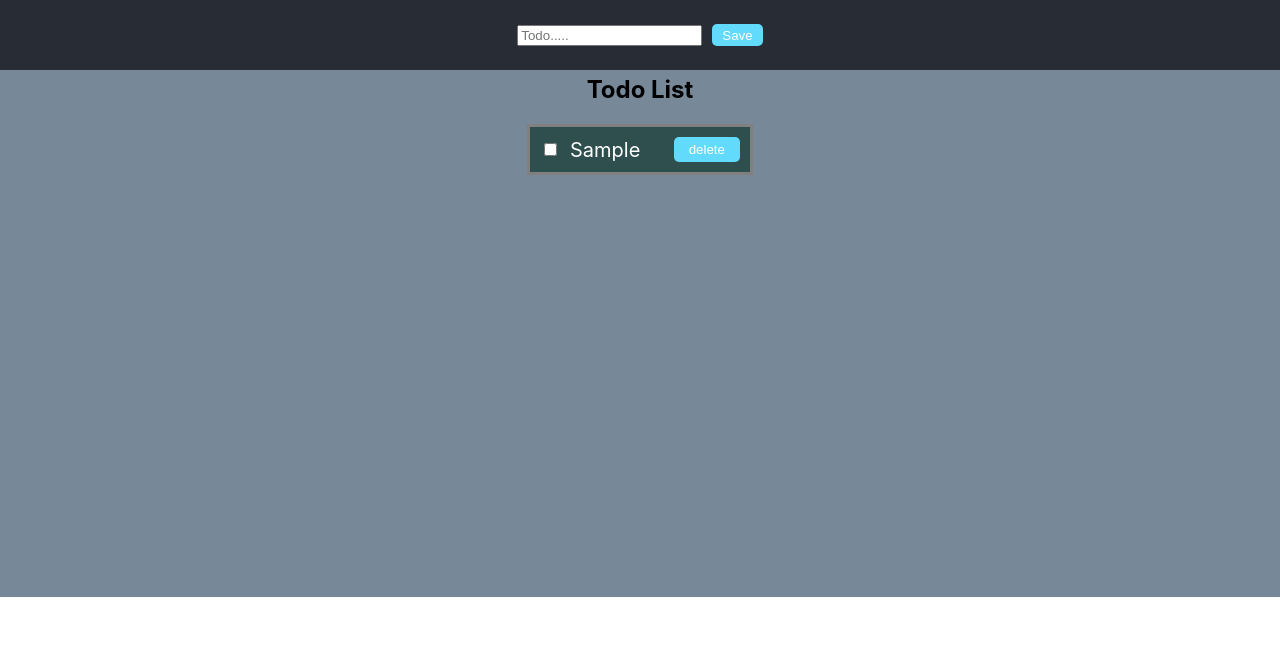
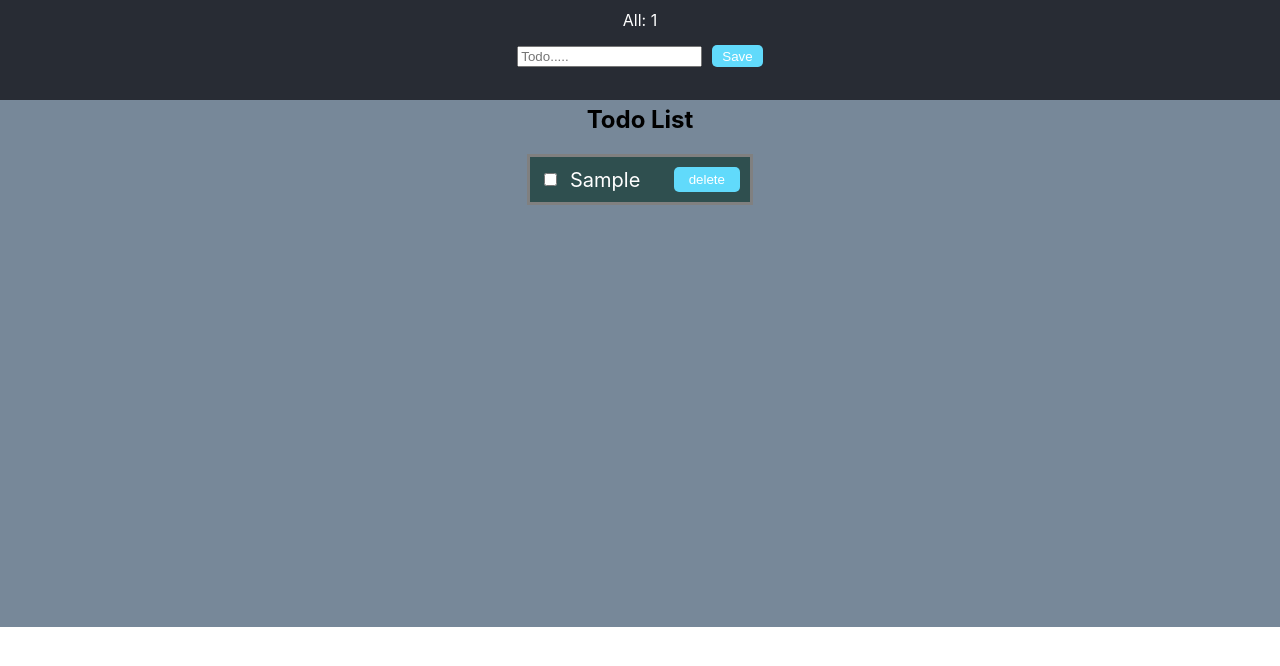
Before and after one commit to w0rstR/react-module, a React (Create React App) app: page / in a window 1280 px wide. Both pictures are taken after typing "Sample" into the empty fields and a click on the button "Save". Shown: the top 666 px of the page. Built offline with nearby package versions, Linux system fonts and the light colour scheme; the HTML template or start-up script is replaced by a standard one.

Commit message:
finished all tasks

```diff
--- a/src/App.js
+++ b/src/App.js
@@ -1,10 +1,9 @@
 import './App.css';
-import Form from "./components/Form/Form";
-import TodoList from "./components/TodoList/TodoList";
+import Form from './components/Form/Form';
+import TodoList from './components/TodoList/TodoList';
 
 function App() {
     return (
-
         <div>
             <Form/>
             <TodoList/>
--- a/src/components/Form/Form.js
+++ b/src/components/Form/Form.js
@@ -1,22 +1,27 @@
-import {useForm} from "react-hook-form";
-import {useDispatch, useSelector} from "react-redux";
-import {createTodo} from "../store/todolist.conf";
+import {useForm} from 'react-hook-form';
+import {useDispatch, useSelector} from 'react-redux';
+
+import {createTodo} from '../store/todolist.conf';
 import s from './Form.module.css'
 
-export default function Form(){
+export default function Form() {
     const {handleSubmit, register, reset} = useForm()
     const dispatch = useDispatch();
 
-    const create=(data)=>{
-        console.log({...data,id:new Date().getTime()})
-        dispatch(createTodo({...data,id:new Date().getTime(),status:false}))
+    const {count, completed} = useSelector(state => state['todoListReducer'])
+
+    const create = (data) => {
+        dispatch(createTodo({...data, id: new Date().getTime(), status: false}))
         reset()
     }
 
 
-
-    return(
+    return (
         <div className={s.container}>
+            <div className={s.count}>
+                {count ? <div className={s.item}>All: {count}</div> : null}
+                {completed ? <div className={s.item}>Completed: {completed}</div> : null}
+            </div>
             <div>
                 <form onSubmit={handleSubmit(create)}>
                     <div className={s.wrap}>
--- a/src/components/Form/Form.module.css
+++ b/src/components/Form/Form.module.css
@@ -1,9 +1,11 @@
 .container{
     display: flex;
-    justify-content: center;
     align-items: center;
+    gap: 15px;
+    padding-top: 10px;
+    flex-direction: column;
     background-color: #282c34;
-    height: 70px;
+    height: 90px;
 }
 
 .wrap{
@@ -19,3 +21,10 @@
     color: white;
     cursor: pointer;
 }
+.item{
+    color: white;
+}
+.count{
+    display: flex;
+    gap: 20px;
+}
--- a/src/components/TodoItem/TodoItem.js
+++ b/src/components/TodoItem/TodoItem.js
@@ -1,26 +1,28 @@
-import  s from './TodoItem.module.css'
-import {useDispatch} from "react-redux";
-import {deleteTodo, setStatus} from "../store/todolist.conf";
+import {useDispatch} from 'react-redux';
 
-export default function TodoItem({item}){
+import {deleteTodo, setStatus} from '../store/todolist.conf';
+import s from './TodoItem.module.css'
+
+export default function TodoItem({item}) {
 
     const dispatch = useDispatch()
-    const {todo,id,status} = item;
+    const {todo, id, status} = item;
 
-    const chaked = ()=>{
+    const checked = () => {
         dispatch(setStatus({id}))
     }
 
-    return(
+    return (
         <div className={s.container}>
             <div className={s.wrap}>
                 <div>
-                    <input defaultChecked={status} type="checkbox" id="scales" name="scales" onChange={()=>chaked()}/>
+                    <input defaultChecked={status} type='checkbox' id='scales' name='scales'
+                           onChange={() => checked()}/>
                 </div>
                 <li className={status ? s.line : s.todo}>{todo}</li>
             </div>
             <div>
-                <button className={s.btn} onClick={()=>dispatch(deleteTodo({id}))}>delete</button>
+                <button className={s.btn} onClick={() => dispatch(deleteTodo({id}))}>delete</button>
             </div>
         </div>
     )
--- a/src/components/store/store.conf.js
+++ b/src/components/store/store.conf.js
@@ -1,5 +1,6 @@
-import {configureStore} from "@reduxjs/toolkit";
-import {todoListReducer} from "./todolist.conf";
+import {configureStore} from '@reduxjs/toolkit';
+
+import {todoListReducer} from './todolist.conf';
 
 
 const store = configureStore({
--- a/src/components/store/todolist.conf.js
+++ b/src/components/store/todolist.conf.js
@@ -1,28 +1,31 @@
-import {createSlice} from "@reduxjs/toolkit";
+import {createSlice} from '@reduxjs/toolkit';
 
 
 const todoListSlice = createSlice({
-    name:'todoListSlice',
-    initialState:{
-        todoList:[]
+    name: 'todoListSlice',
+    initialState: {
+        todoList: [],
+        count: null,
+        completed: null
     },
-    reducers:{
-        createTodo:(state,action)=>{
+    reducers: {
+        createTodo: (state, action) => {
             state.todoList.push(action.payload)
+            state.count++
         },
-        deleteTodo:(state,action)=>{
-            state.todoList = state.todoList.filter(todo=> todo.id !== action.payload.id)
+        deleteTodo: (state, action) => {
+            state.todoList = state.todoList.filter(todo => todo.id !== action.payload.id)
+            state.count--
         },
-        setStatus:(state,action)=>{
-            state.todoList.forEach(todo=>{
-                if(todo.id == action.payload.id){
-                    console.log(todo.status)
+        setStatus: (state, action) => {
+            state.todoList.forEach(todo => {
+                if (todo.id == action.payload.id) {
                     todo.status = !todo.status
-                    console.log(todo.status)
+                    todo.status ? state.completed++ : state.completed--
                 }
             })
         }
     }
 })
 export const todoListReducer = todoListSlice.reducer
-export const {createTodo,deleteTodo,setStatus} =todoListSlice.actions
+export const {createTodo, deleteTodo, setStatus} = todoListSlice.actions
```
Also changed, not shown: src/components/TodoList/TodoList.js (+7 -6 lines), src/index.js (+9 -9 lines). Lines whose indentation alone changed are shown as unchanged.
